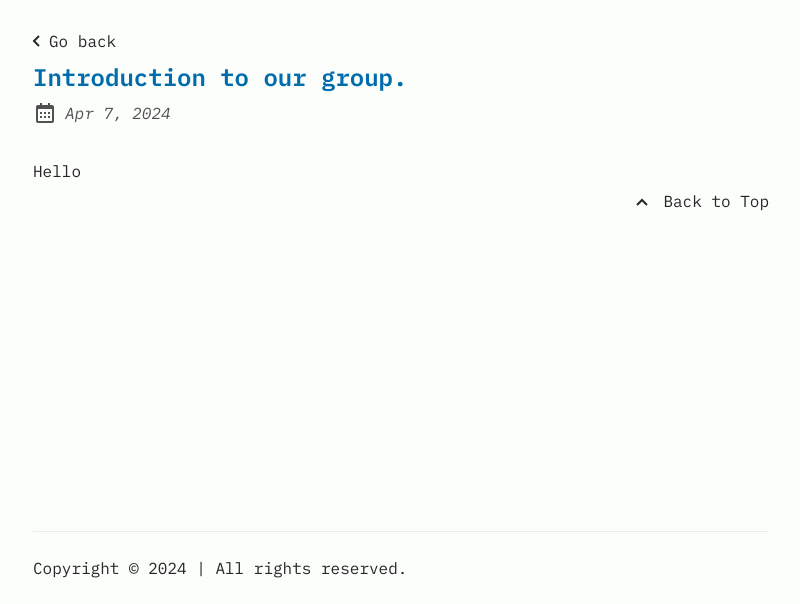
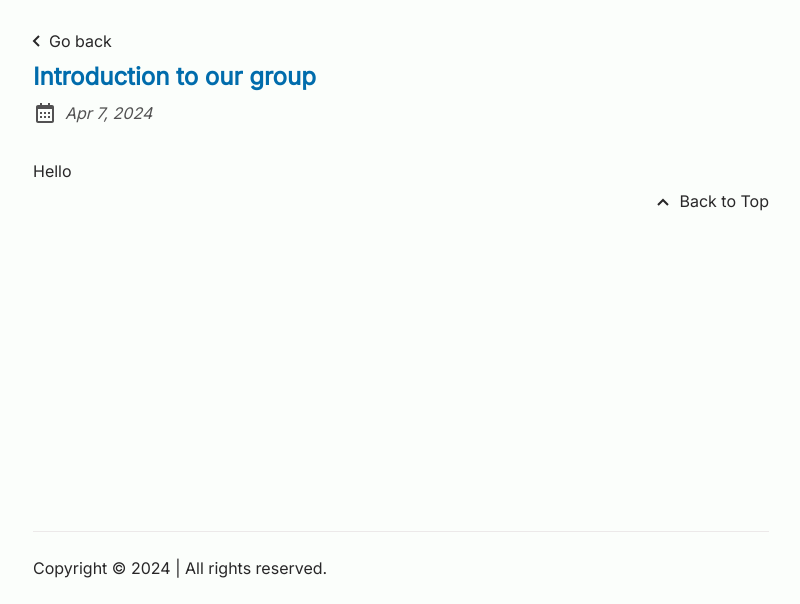
Before and after one commit to marcfranquesa/ai-bias-and-transparency-blog, an Astro site: page /ai-bias-and-explainability-blog/posts/introduction in a window 1280 px wide. Shown: the part 196-800 px from the top of the page, without its empty margins (239-1039 px from the left). Built offline with nearby package versions, Linux system fonts and the light colour scheme; Astro itself is replaced by a stand-in of ours.

Commit message:
Change font

```diff
--- a/src/components/Card.tsx
+++ b/src/components/Card.tsx
@@ -29,7 +29,7 @@ export default function Card({ href, frontmatter, secHeading = true }: Props) {
         )}
       </a>
       <Datetime pubDatetime={pubDatetime} modDatetime={modDatetime} />
-      <p>{description}</p>
+      {/* <p>{description}</p> */}
     </li>
   );
 }
--- a/src/content/blog/Introduction.md
+++ b/src/content/blog/Introduction.md
@@ -1,13 +1,13 @@
 ---
 author: TAED2
 pubDatetime: 2024-04-7T00:00:00
-title: Introduction to our group.
+title: Introduction to our group
 slug: introduction
 featured: true
 draft: false
 tags:
   - introduction
-description: Introduction to our group.
+description: Introduction to our group
 ---
 
 Hello
--- a/src/layouts/Layout.astro
+++ b/src/layouts/Layout.astro
@@ -87,7 +87,7 @@ const socialImageURL = new URL(
     <link rel="preconnect" href="https://fonts.googleapis.com" />
     <link rel="preconnect" href="https://fonts.gstatic.com" crossorigin />
     <link
-      href="https://fonts.googleapis.com/css2?family=IBM+Plex+Mono:ital,wght@0,400;0,500;0,600;0,700;1,400;1,600&display=swap"
+      href="https://fonts.googleapis.com/css?family=Inter"
       rel="stylesheet"
     />
 
--- a/tailwind.config.cjs
+++ b/tailwind.config.cjs
@@ -54,7 +54,7 @@ module.exports = {
         transparent: "transparent",
       },
       fontFamily: {
-        mono: ["IBM Plex Mono", "monospace"],
+        mono: ["Inter", "monospace"],
       },
 
       typography: {
```
